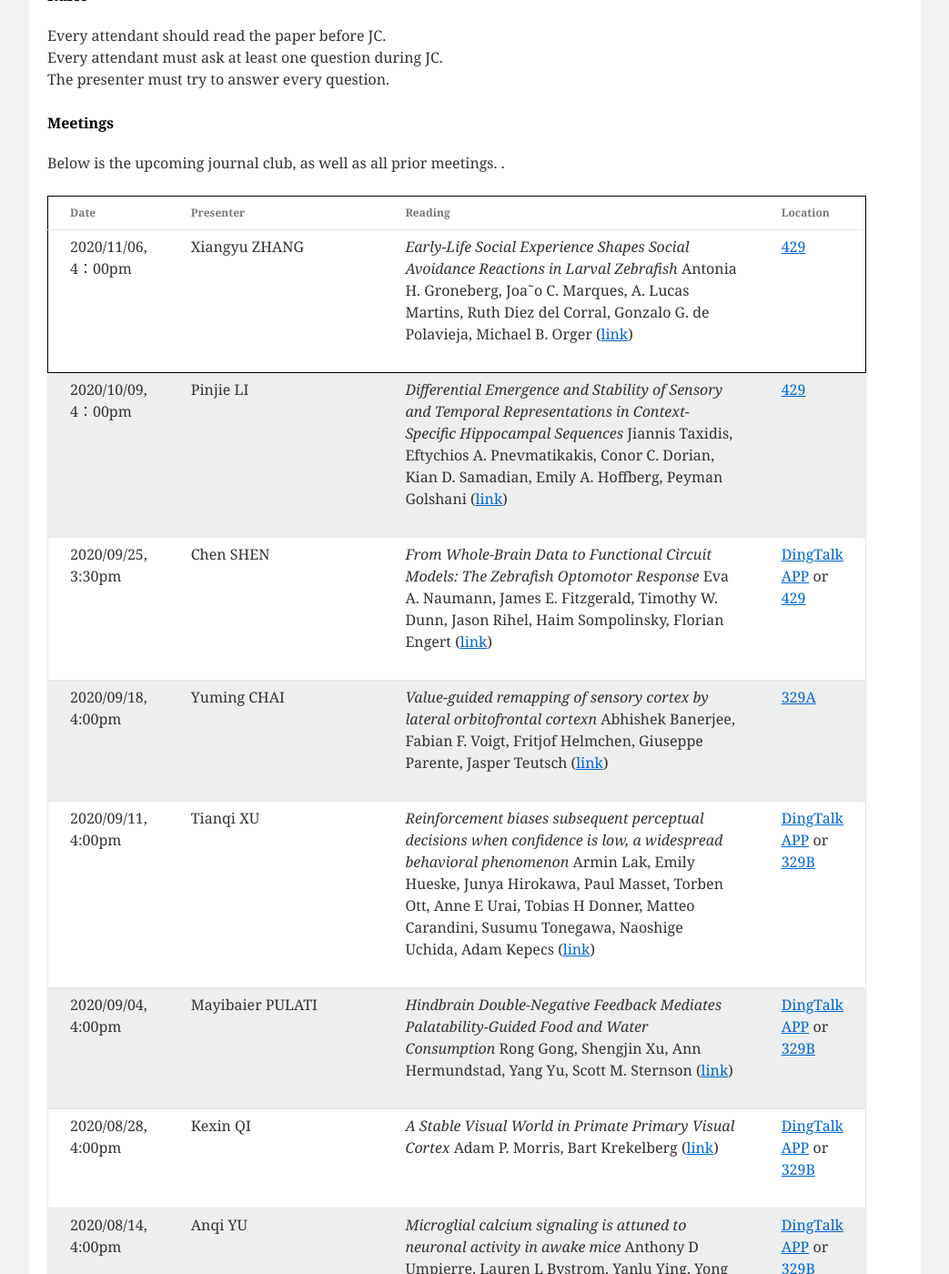
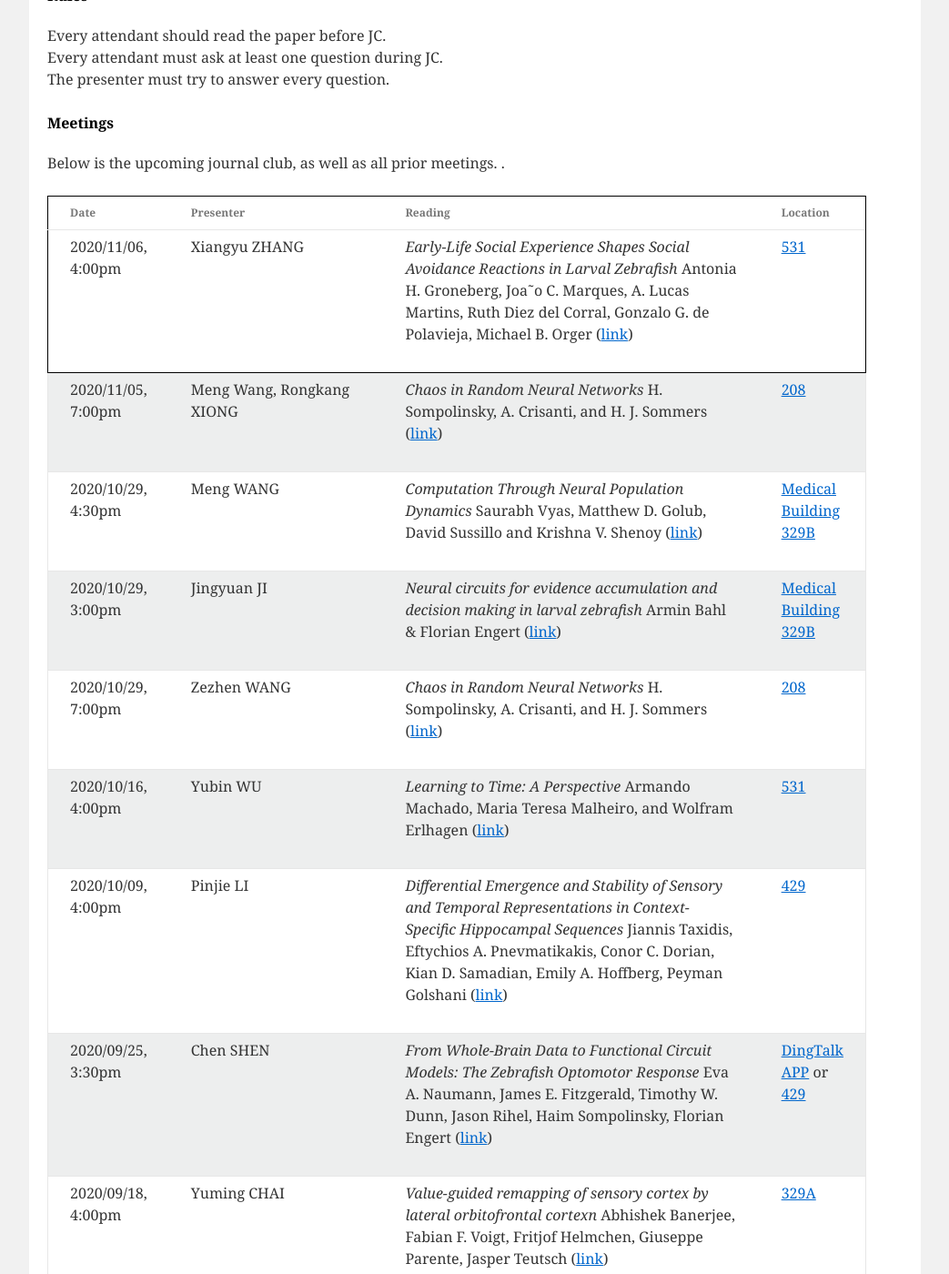
Before and after one commit to CNeuroUSTC/CNeuroUSTC.github.io, a Jekyll site: the page built from index.html, in a window 1280 px wide and 1400 px high, scrolled down 879 px. Shown: the whole window at 91% size, without its empty margins (118-1161 px from the left). Built offline with Jekyll 4.4.1, drawn with Linux system fonts in a browser that asks for light colours.

Commit message:
information update

```diff
--- a/_data/meeting_info.yml
+++ b/_data/meeting_info.yml
@@ -1,14 +1,55 @@
 - presenter: Xiangyu ZHANG
-  date: 2020/11/06, 4：00pm
+  date: 2020/11/06, 4:00pm
   paper: "Early-Life Social Experience Shapes Social Avoidance Reactions in Larval Zebrafish"
   url: "https://www.sciencedirect.com/science/article/pii/S0960982220311477#:~:text=Specifically%2C%20larvae%20raised%20in%20isolation,more%20frequently%20during%20social%20interactions.&text=Taken%20together%2C%20our%20results%20show,avoidance%20reactions%20in%20larval%20zebrafish."
   pdf: "None"
   authors: "Antonia H. Groneberg, Joa˜o C. Marques, A. Lucas Martins, Ruth Diez del Corral, Gonzalo G. de Polavieja, Michael B. Orger"
-  location: <a href="https://map.baidu.com/search/%E4%B8%AD%E5%9B%BD%E7%A7%91%E5%AD%A6%E6%8A%80%E6%9C%AF%E5%A4%A7%E5%AD%A6(%E8%A5%BF%E6%A0%A1%E5%8C%BA)-%E7%94%9F%E5%91%BD%E7%A7%91%E5%AD%A6%E5%A4%A7%E6%A5%BC/@13054067.545,3720295.44,19z?querytype=s&da_src=shareurl&wd=%E4%B8%AD%E5%9B%BD%E7%A7%91%E5%AD%A6%E6%8A%80%E6%9C%AF%E5%A4%A7%E5%AD%A6(%E8%A5%BF%E6%A0%A1%E5%8C%BA)-%E7%94%9F%E5%91%BD%E7%A7%91%E5%AD%A6%E5%A4%A7%E6%A5%BC&c=127&src=0&wd2=%E5%90%88%E8%82%A5%E5%B8%82%E8%9C%80%E5%B1%B1%E5%8C%BA&pn=0&sug=1&l=13&b=(13043472.77821802,3712418.4285550946;13063946.357629184,3730135.2423363887)&from=webmap&biz_forward=%7B%22scaler%22:2,%22styles%22:%22pl%22%7D&sug_forward=f2f7c92a9921ecdbb54f5426&device_ratio=2">429</a>
+  location: <a href="https://map.baidu.com/search/%E4%B8%AD%E5%9B%BD%E7%A7%91%E5%AD%A6%E6%8A%80%E6%9C%AF%E5%A4%A7%E5%AD%A6(%E8%A5%BF%E6%A0%A1%E5%8C%BA)-%E7%94%9F%E5%91%BD%E7%A7%91%E5%AD%A6%E5%A4%A7%E6%A5%BC/@13054067.545,3720295.44,19z?querytype=s&da_src=shareurl&wd=%E4%B8%AD%E5%9B%BD%E7%A7%91%E5%AD%A6%E6%8A%80%E6%9C%AF%E5%A4%A7%E5%AD%A6(%E8%A5%BF%E6%A0%A1%E5%8C%BA)-%E7%94%9F%E5%91%BD%E7%A7%91%E5%AD%A6%E5%A4%A7%E6%A5%BC&c=127&src=0&wd2=%E5%90%88%E8%82%A5%E5%B8%82%E8%9C%80%E5%B1%B1%E5%8C%BA&pn=0&sug=1&l=13&b=(13043472.77821802,3712418.4285550946;13063946.357629184,3730135.2423363887)&from=webmap&biz_forward=%7B%22scaler%22:2,%22styles%22:%22pl%22%7D&sug_forward=f2f7c92a9921ecdbb54f5426&device_ratio=2">531</a>
+
+- presenter: Meng Wang, Rongkang XIONG
+  date: 2020/11/05, 7:00pm
+  paper: "Chaos in Random Neural Networks"
+  url: "https://journals.aps.org/prl/abstract/10.1103/PhysRevLett.61.259"
+  pdf: "None"
+  authors: "H. Sompolinsky, A. Crisanti, and H. J. Sommers"
+  location: <a href="https://map.baidu.com/search/%E4%B8%AD%E5%9B%BD%E7%A7%91%E5%AD%A6%E6%8A%80%E6%9C%AF%E5%A4%A7%E5%AD%A6(%E8%A5%BF%E6%A0%A1%E5%8C%BA)-%E7%94%9F%E5%91%BD%E7%A7%91%E5%AD%A6%E5%A4%A7%E6%A5%BC/@13054067.545,3720295.44,19z?querytype=s&da_src=shareurl&wd=%E4%B8%AD%E5%9B%BD%E7%A7%91%E5%AD%A6%E6%8A%80%E6%9C%AF%E5%A4%A7%E5%AD%A6(%E8%A5%BF%E6%A0%A1%E5%8C%BA)-%E7%94%9F%E5%91%BD%E7%A7%91%E5%AD%A6%E5%A4%A7%E6%A5%BC&c=127&src=0&wd2=%E5%90%88%E8%82%A5%E5%B8%82%E8%9C%80%E5%B1%B1%E5%8C%BA&pn=0&sug=1&l=13&b=(13043472.77821802,3712418.4285550946;13063946.357629184,3730135.2423363887)&from=webmap&biz_forward=%7B%22scaler%22:2,%22styles%22:%22pl%22%7D&sug_forward=f2f7c92a9921ecdbb54f5426&device_ratio=2">208</a>
+
+- presenter: Meng WANG
+  date: 2020/10/29, 4:30pm
+  paper: "Computation Through Neural Population Dynamics"
+  url: "https://www.annualreviews.org/doi/abs/10.1146/annurev-neuro-092619-094115"
+  pdf: "None"
+  authors: "Saurabh Vyas, Matthew D. Golub, David Sussillo and Krishna V. Shenoy"
+  location: <a href="https://map.baidu.com/search/中国科学技术大学(中校区)科大医学楼(中校区)/@13054376.835,3720292.37,19z?querytype=s&da_src=shareurl&wd=中国科学技术大学(中校区)科大医学楼(中校区)&c=127&src=0&wd2=合肥市蜀山区&pn=0&sug=1&l=12&b=(13008364.25,3686217.48;13093100.25,3749513.48)&from=webmap&biz_forward=%7B%22scaler%22:2,%22styles%22:%22pl%22%7D&sug_forward=3bf2ae3eea578c6f2fb90838&device_ratio=2">Medical Building 329B</a>
+
+
+- presenter: Jingyuan JI
+  date: 2020/10/29, 3:00pm
+  paper: "Neural circuits for evidence accumulation and decision making in larval zebrafish"
+  url: "https://www.nature.com/articles/s41593-019-0534-9"
+  pdf: "None"
+  authors: "Armin Bahl & Florian Engert"
+  location: <a href="https://map.baidu.com/search/中国科学技术大学(中校区)科大医学楼(中校区)/@13054376.835,3720292.37,19z?querytype=s&da_src=shareurl&wd=中国科学技术大学(中校区)科大医学楼(中校区)&c=127&src=0&wd2=合肥市蜀山区&pn=0&sug=1&l=12&b=(13008364.25,3686217.48;13093100.25,3749513.48)&from=webmap&biz_forward=%7B%22scaler%22:2,%22styles%22:%22pl%22%7D&sug_forward=3bf2ae3eea578c6f2fb90838&device_ratio=2">Medical Building 329B</a>
+
+- presenter: Zezhen WANG
+  date: 2020/10/29, 7:00pm
+  paper: "Chaos in Random Neural Networks"
+  url: "https://journals.aps.org/prl/abstract/10.1103/PhysRevLett.61.259"
+  pdf: "None"
+  authors: "H. Sompolinsky, A. Crisanti, and H. J. Sommers"
+  location: <a href="https://map.baidu.com/search/%E4%B8%AD%E5%9B%BD%E7%A7%91%E5%AD%A6%E6%8A%80%E6%9C%AF%E5%A4%A7%E5%AD%A6(%E8%A5%BF%E6%A0%A1%E5%8C%BA)-%E7%94%9F%E5%91%BD%E7%A7%91%E5%AD%A6%E5%A4%A7%E6%A5%BC/@13054067.545,3720295.44,19z?querytype=s&da_src=shareurl&wd=%E4%B8%AD%E5%9B%BD%E7%A7%91%E5%AD%A6%E6%8A%80%E6%9C%AF%E5%A4%A7%E5%AD%A6(%E8%A5%BF%E6%A0%A1%E5%8C%BA)-%E7%94%9F%E5%91%BD%E7%A7%91%E5%AD%A6%E5%A4%A7%E6%A5%BC&c=127&src=0&wd2=%E5%90%88%E8%82%A5%E5%B8%82%E8%9C%80%E5%B1%B1%E5%8C%BA&pn=0&sug=1&l=13&b=(13043472.77821802,3712418.4285550946;13063946.357629184,3730135.2423363887)&from=webmap&biz_forward=%7B%22scaler%22:2,%22styles%22:%22pl%22%7D&sug_forward=f2f7c92a9921ecdbb54f5426&device_ratio=2">208</a>
+
+- presenter: Yubin WU
+  date: 2020/10/16, 4:00pm
+  paper: "Learning to Time: A Perspective"
+  url: "https://www.ncbi.nlm.nih.gov/pmc/articles/PMC2771665/"
+  pdf: "None"
+  authors: "Armando Machado, Maria Teresa Malheiro, and Wolfram Erlhagen"
+  location: <a href="https://map.baidu.com/search/%E4%B8%AD%E5%9B%BD%E7%A7%91%E5%AD%A6%E6%8A%80%E6%9C%AF%E5%A4%A7%E5%AD%A6(%E8%A5%BF%E6%A0%A1%E5%8C%BA)-%E7%94%9F%E5%91%BD%E7%A7%91%E5%AD%A6%E5%A4%A7%E6%A5%BC/@13054067.545,3720295.44,19z?querytype=s&da_src=shareurl&wd=%E4%B8%AD%E5%9B%BD%E7%A7%91%E5%AD%A6%E6%8A%80%E6%9C%AF%E5%A4%A7%E5%AD%A6(%E8%A5%BF%E6%A0%A1%E5%8C%BA)-%E7%94%9F%E5%91%BD%E7%A7%91%E5%AD%A6%E5%A4%A7%E6%A5%BC&c=127&src=0&wd2=%E5%90%88%E8%82%A5%E5%B8%82%E8%9C%80%E5%B1%B1%E5%8C%BA&pn=0&sug=1&l=13&b=(13043472.77821802,3712418.4285550946;13063946.357629184,3730135.2423363887)&from=webmap&biz_forward=%7B%22scaler%22:2,%22styles%22:%22pl%22%7D&sug_forward=f2f7c92a9921ecdbb54f5426&device_ratio=2">531</a>
 
 
 - presenter: Pinjie LI
-  date: 2020/10/09, 4：00pm
+  date: 2020/10/09, 4:00pm
   paper: "Differential Emergence and Stability of Sensory and Temporal Representations in Context-Specific Hippocampal Sequences"
   url: "https://www.sciencedirect.com/science/article/pii/S0896627320306590?dgcid=rss_sd_all#app2"
   pdf: "None"
```
